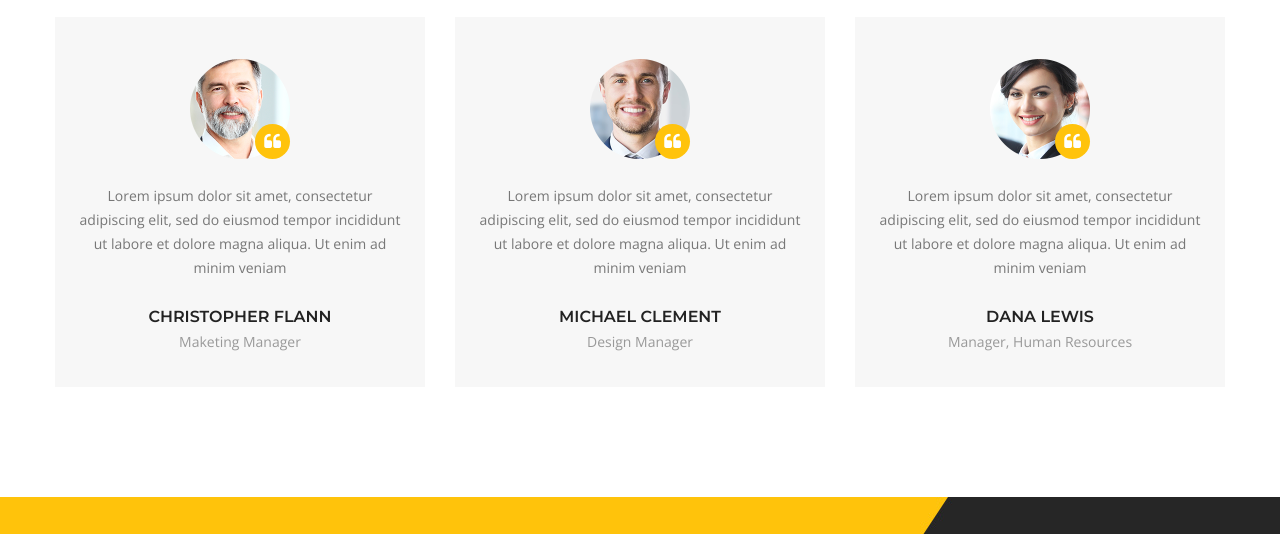
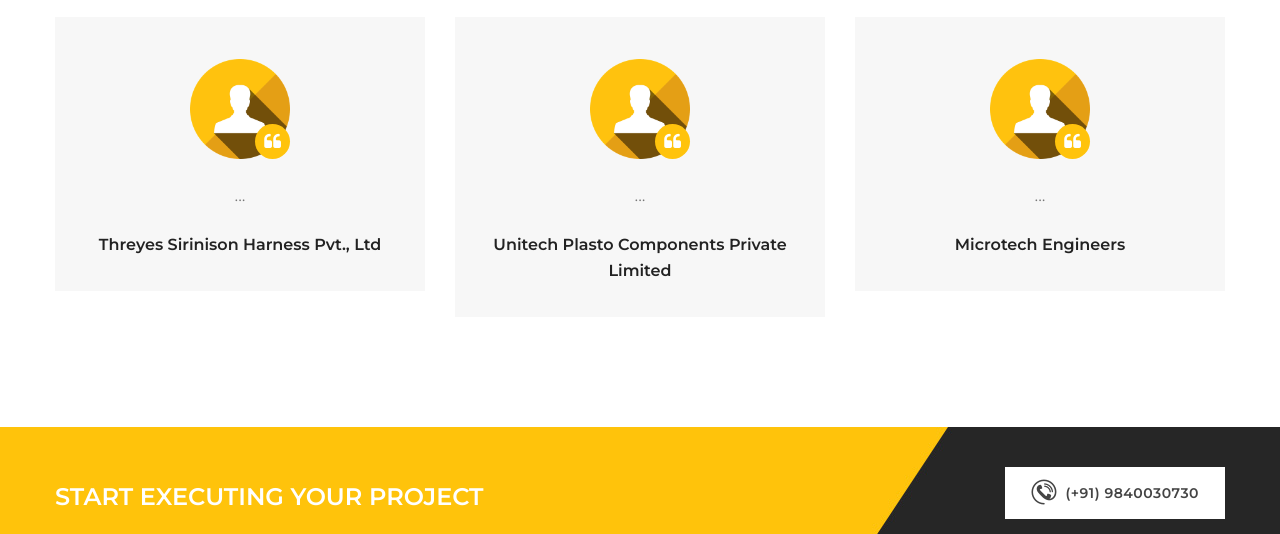
Before and after one commit to madhu1803/sanggavais_constructions, a plain HTML site: page index.html in a window 1280 px wide. Shown: the part 3650-4184 px from the top of the page. Drawn offline with nearby package versions, Linux system fonts and the light colour scheme; some packages are replaced by stand-ins of ours; files whose address does not match are found by name.

Commit message:
half done

```diff
--- a/index.html
+++ b/index.html
@@ -858,21 +858,18 @@
                                 <div class="testimonial-item">
                                   <div class="inner">
                                     <div class="thumb">
-                                      <img src="assets/img/testimonials/customer-4-100x100.png" alt="Image" />
+                                      <img src="assets/img/testimonials/testimonialimg.png" alt="Image" />
                                       <span class="icon-wrap">
                                         <i class="fa fa-quote-left"></i>
                                       </span>
                                     </div>
                                     <blockquote class="text">
                                       <p>
-                                        Lorem ipsum dolor sit amet, consectetur
-                                        adipiscing elit, sed do eiusmod tempor
-                                        incididunt ut labore et dolore magna
-                                        aliqua. Ut enim ad minim veniam
+                                        ...
                                       </p>
                                       <div class="name-pos clearfix">
-                                        <h6 class="name">CHRISTOPHER FLANN</h6>
-                                        <span class="position">Maketing Manager</span>
+                                        <h6 class="name">Threyes Sirinison Harness Pvt., Ltd</h6>
+                                        <!-- <span class="position">Maketing Manager</span> -->
                                       </div>
                                     </blockquote>
                                   </div>
@@ -883,21 +880,18 @@
                                 <div class="testimonial-item">
                                   <div class="inner">
                                     <div class="thumb">
-                                      <img src="assets/img/testimonials/customer-5-100x100.png" alt="Image" />
+                                      <img src="assets/img/testimonials/testimonialimg.png" alt="Image" />
                                       <span class="icon-wrap">
                                         <i class="fa fa-quote-left"></i>
                                       </span>
                                     </div>
                                     <blockquote class="text">
                                       <p>
-                                        Lorem ipsum dolor sit amet, consectetur
-                                        adipiscing elit, sed do eiusmod tempor
-                                        incididunt ut labore et dolore magna
-                                        aliqua. Ut enim ad minim veniam
+                                       ...
                                       </p>
                                       <div class="name-pos clearfix">
-                                        <h6 class="name">MICHAEL CLEMENT</h6>
-                                        <span class="position">Design Manager</span>
+                                        <h6 class="name">Unitech Plasto Components Private Limited</h6>
+                                        <!-- <span class="position">Design Manager</span> -->
                                       </div>
                                     </blockquote>
                                   </div>
@@ -908,21 +902,18 @@
                                 <div class="testimonial-item">
                                   <div class="inner">
                                     <div class="thumb">
-                                      <img src="assets/img/testimonials/customer-6-100x100.png" alt="Image" />
+                                      <img src="assets/img/testimonials/testimonialimg.png" alt="Image" />
                                       <span class="icon-wrap">
                                         <i class="fa fa-quote-left"></i>
                                       </span>
                                     </div>
                                     <blockquote class="text">
                                       <p>
-                                        Lorem ipsum dolor sit amet, consectetur
-                                        adipiscing elit, sed do eiusmod tempor
-                                        incididunt ut labore et dolore magna
-                                        aliqua. Ut enim ad minim veniam
+                                      ...
                                       </p>
                                       <div class="name-pos clearfix">
-                                        <h6 class="name">DANA LEWIS</h6>
-                                        <span class="position">Manager, Human Resources</span>
+                                        <h6 class="name">Microtech Engineers</h6>
+                                        <!-- <span class="position">Manager, Human Resources</span> -->
                                       </div>
                                     </blockquote>
                                   </div>
```
Also changed, not shown: page-about.html (+3 -4 lines), page-contact.html (+3 -4 lines), page-projects.html (+3 -4 lines), assets/img/testimonials/testimonialimg.png (added), 3 other files.
